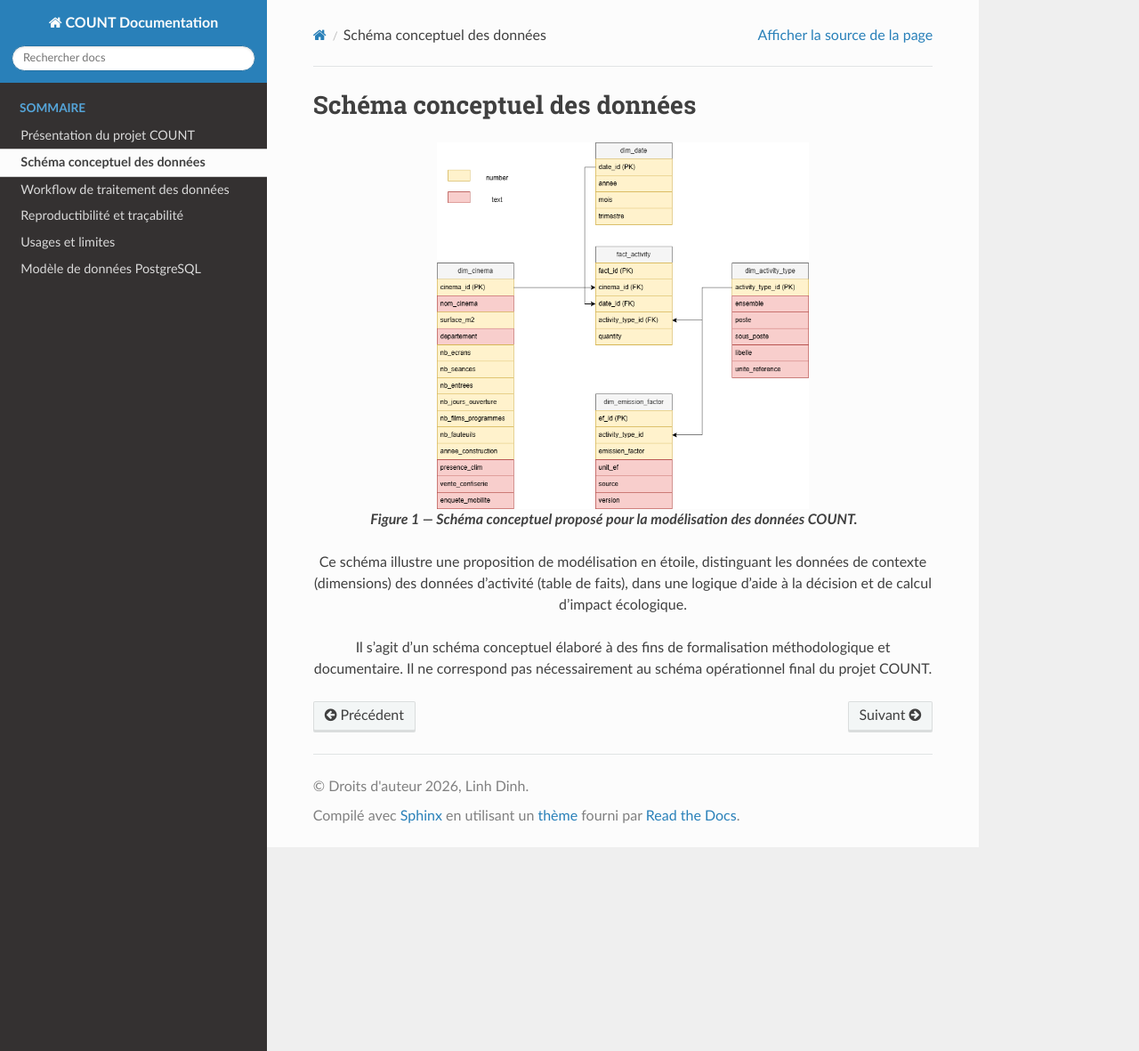
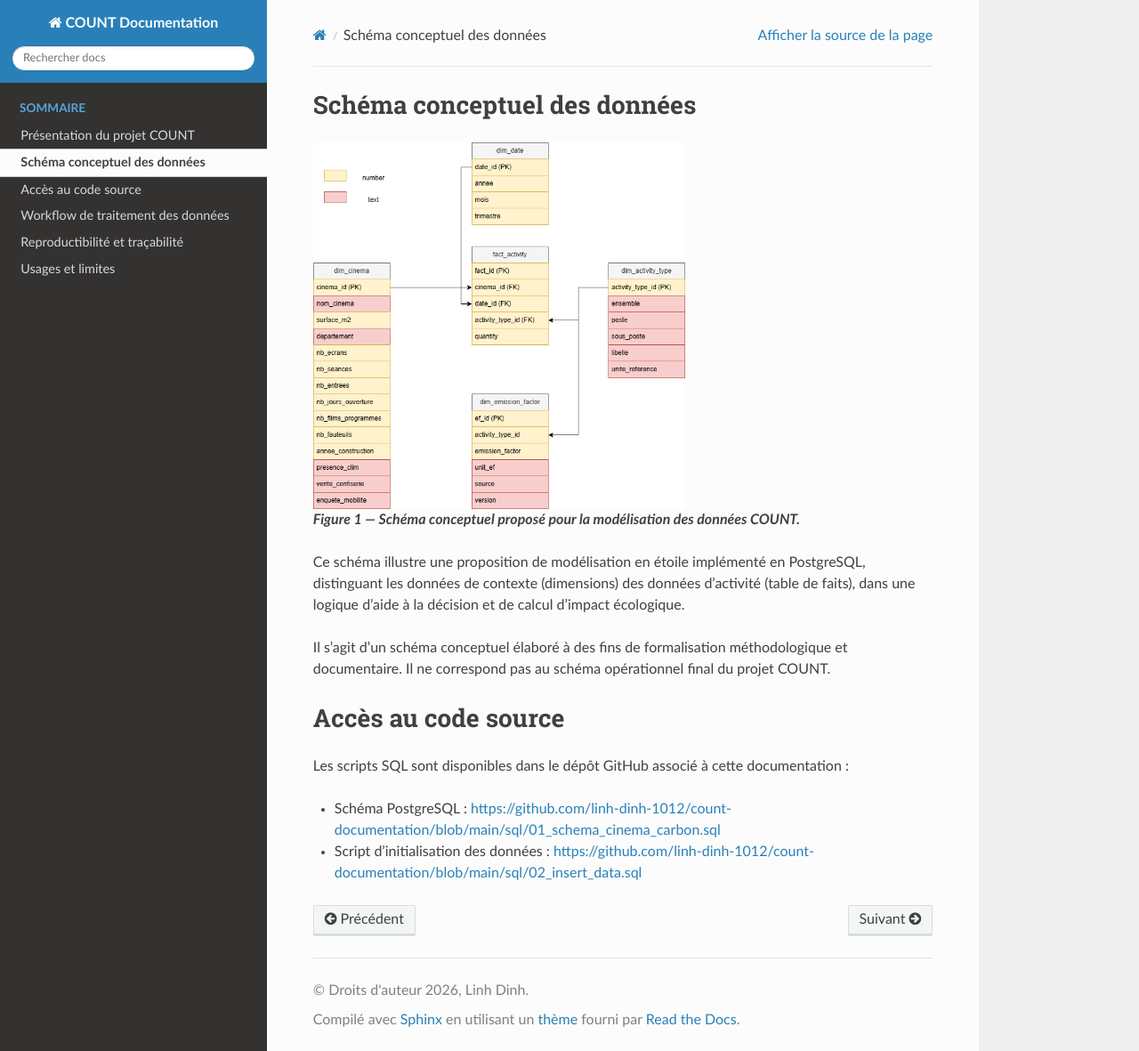
Before and after one commit to linh-dinh-1012/count-documentation, a Sphinx documentation site: the page built from docs/source/architecture.rst, in a window 1280 px wide and 1181 px high. Shown: the whole window at 89% size. Built offline with Sphinx 7.4.7 and the Read the Docs theme 3.1.0, drawn with Linux system fonts in a browser that asks for light colours; pages that are not in the unit, such as notebooks, are missing from menus.

Commit message:
Update architecture

```diff
--- a/docs/source/architecture.rst
+++ b/docs/source/architecture.rst
@@ -3,15 +3,26 @@ Schéma conceptuel des données
 
 .. figure:: _static/DB_schema_COUNT.png
    :alt: Schéma conceptuel de la base de données COUNT
-   :align: center
    :width: 60%
 
    **Figure 1 — Schéma conceptuel proposé pour la modélisation des données COUNT.**
 
-   Ce schéma illustre une proposition de modélisation en étoile, distinguant
-   les données de contexte (dimensions) des données d'activité (table de faits),
+   Ce schéma illustre une proposition de modélisation en étoile implémenté en PostgreSQL,
+   distinguant les données de contexte (dimensions) des données d'activité (table de faits),
    dans une logique d'aide à la décision et de calcul d'impact écologique.
 
    Il s'agit d'un schéma conceptuel élaboré à des fins de formalisation
-   méthodologique et documentaire. Il ne correspond pas nécessairement
-   au schéma opérationnel final du projet COUNT.
+   méthodologique et documentaire. Il ne correspond pas au schéma opérationnel
+   final du projet COUNT.
+
+Accès au code source
+--------------------
+
+Les scripts SQL sont disponibles dans le dépôt GitHub associé à cette
+documentation :
+
+- Schéma PostgreSQL :
+  https://github.com/linh-dinh-1012/count-documentation/blob/main/sql/01_schema_cinema_carbon.sql
+
+- Script d'initialisation des données :
+  https://github.com/linh-dinh-1012/count-documentation/blob/main/sql/02_insert_data.sql
```
Also changed, not shown: docs/source/modele_donnees_sql.rst (deleted, +0 -51 lines), 1 other file.
